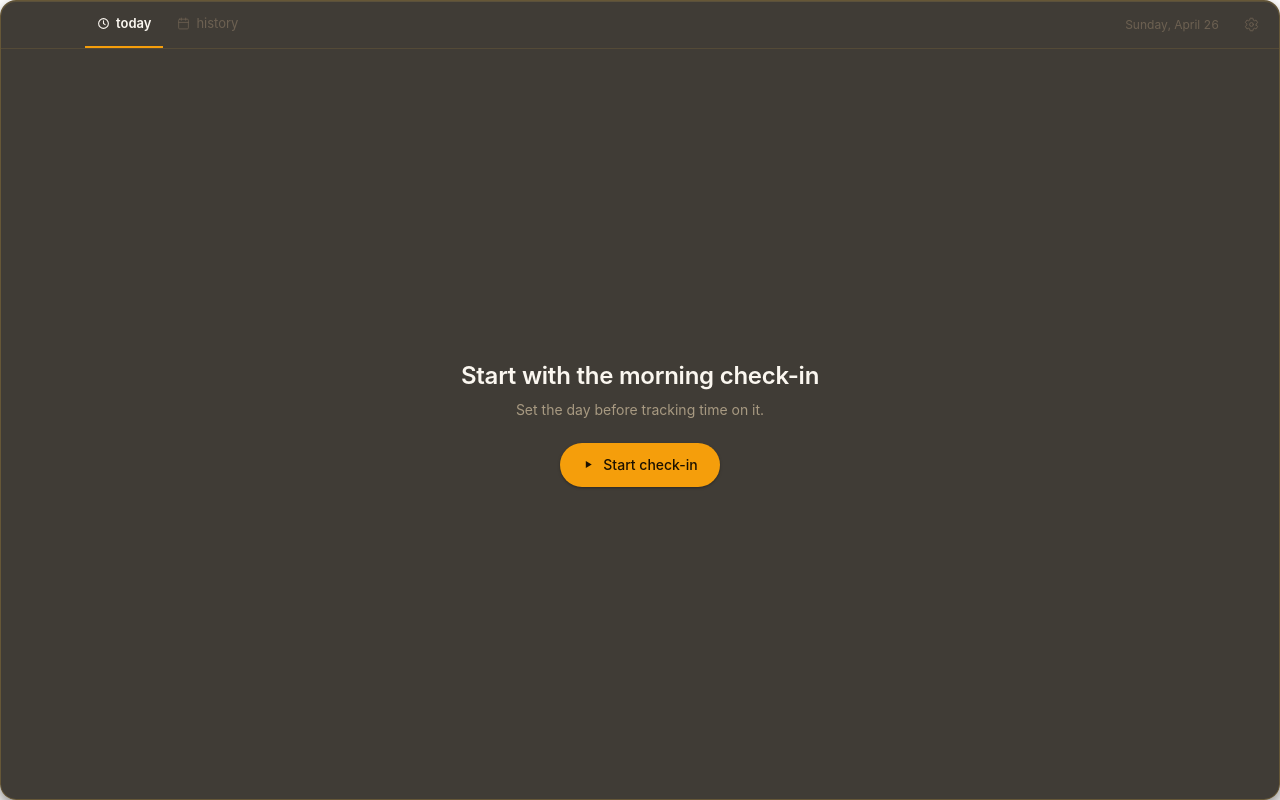
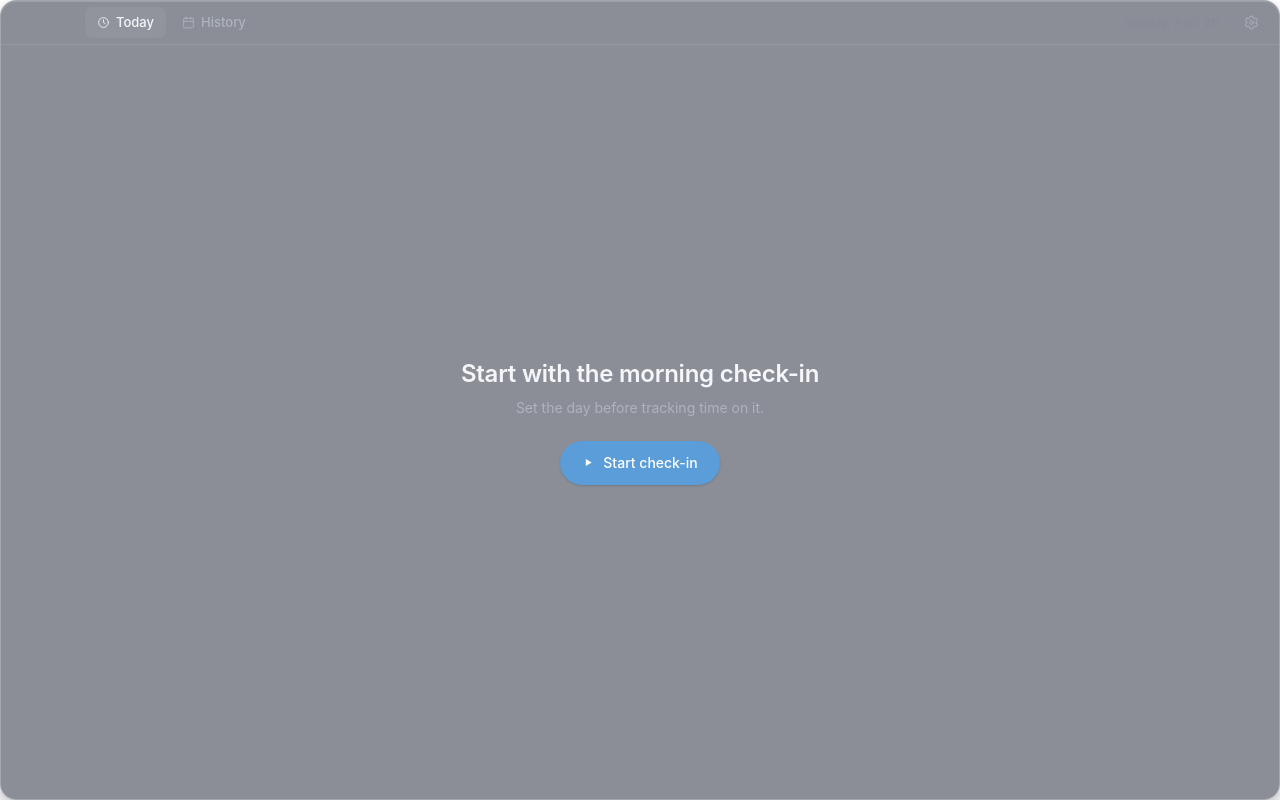
Before and after one commit to espeniv/volt-productivity-tracker, a React (Vite) app in the folder src/renderer/: page / in a window 1280 px wide. Built offline with nearby package versions, Linux system fonts and the light colour scheme.

Commit message:
Revert "redesign: Warm Obsidian + Electric Amber visual identity"

```diff
--- a/src/renderer/index.html
+++ b/src/renderer/index.html
@@ -6,7 +6,7 @@
     <!-- https://developer.mozilla.org/en-US/docs/Web/HTTP/CSP -->
     <meta
       http-equiv="Content-Security-Policy"
-      content="default-src 'self'; script-src 'self'; style-src 'self' 'unsafe-inline' https://fonts.googleapis.com; font-src 'self' https://fonts.gstatic.com; img-src 'self' data:"
+      content="default-src 'self'; script-src 'self'; style-src 'self' 'unsafe-inline'; img-src 'self' data:"
     />
   </head>
 
--- a/src/renderer/src/assets/tokens.css
+++ b/src/renderer/src/assets/tokens.css
@@ -1,52 +1,53 @@
-/* Volt — design tokens (v3: Warm Obsidian + Electric Amber)
- * Aesthetic: warm dark glass, amber accent matching the lightning bolt identity.
- * Space Grotesk for a geometric, technical personality distinct from system defaults.
+/* Daily — design tokens (v2: Liquid Glass + Pine accent)
+ * Aesthetic: native macOS Tahoe vibrancy. Translucent surfaces, subtle saturation,
+ * crisp hairlines, system-feeling type. No serif for content.
+ * Accent: pine green #1F6B3A — used sparingly.
  */
 
-@import url('https://fonts.googleapis.com/css2?family=Space+Grotesk:wght@300;400;500;600;700&family=Space+Mono:ital,wght@0,400;0,700;1,400&display=swap');
+@import url('https://fonts.googleapis.com/css2?family=Inter:wght@400;500;600;700&family=JetBrains+Mono:wght@400;500&display=swap');
 
 :root {
-  /* Type — Space Grotesk as primary, system stack as fallback */
-  --font-sans: 'Space Grotesk', -apple-system, BlinkMacSystemFont, system-ui, sans-serif;
-  --font-display: 'Space Grotesk', -apple-system, system-ui, sans-serif;
-  --font-mono: 'Space Mono', ui-monospace, 'SF Mono', monospace;
+  /* Type — system-first, Inter as fallback so it feels like SF Pro on macOS */
+  --font-sans: -apple-system, BlinkMacSystemFont, 'SF Pro Text', 'SF Pro Display', 'Inter', system-ui, sans-serif;
+  --font-display: -apple-system, BlinkMacSystemFont, 'SF Pro Display', 'Inter', system-ui, sans-serif;
+  --font-mono: ui-monospace, 'SF Mono', 'JetBrains Mono', monospace;
 
-  /* Radii */
+  /* Radii — Tahoe leans bigger */
   --r-xs: 6px;
   --r-sm: 8px;
   --r-md: 12px;
   --r-lg: 16px;
   --r-xl: 22px;
 
-  /* Single theme — warm obsidian glass, amber accent */
-  --bg: #1A1714;                              /* warm dark desktop tone */
-  --glass: rgba(28, 23, 16, 0.84);            /* warm dark translucent */
-  --glass-2: rgba(42, 35, 24, 0.88);          /* nested frosted */
-  --glass-flat: #2A2318;                      /* fallback when blur not supported */
-  --bg-sunken: rgba(255, 195, 60, 0.07);
-  --bg-hover: rgba(255, 195, 60, 0.12);
-  --line: rgba(255, 195, 60, 0.10);
-  --line-strong: rgba(255, 195, 60, 0.20);
-  --hairline: rgba(255, 195, 60, 0.15);
+  /* Single theme — translucent dark glass, light text */
+  --bg: #ECEEF1;                       /* desktop tone */
+  --glass: rgba(48, 55, 68, 0.56);     /* mid-dark translucent — between previous light + dark */
+  --glass-2: rgba(66, 74, 88, 0.62);   /* nested frosted */
+  --glass-flat: #3D4453;               /* fallback when blur not supported */
+  --bg-sunken: rgba(255, 255, 255, 0.06);
+  --bg-hover: rgba(255, 255, 255, 0.10);
+  --line: rgba(255, 255, 255, 0.10);
+  --line-strong: rgba(255, 255, 255, 0.22);
+  --hairline: rgba(255, 255, 255, 0.18);
 
-  --ink: #FBF7F0;
-  --ink-2: #E6DFD0;
-  --ink-3: #A89A82;
-  --ink-4: #6D6152;
-  --ink-5: #463E34;
+  --ink: #F4F6FA;
+  --ink-2: #DCE0E8;
+  --ink-3: #ADB3C0;
+  --ink-4: #858B98;
+  --ink-5: #5C616D;
 
-  --accent: #F59E0B;                          /* electric amber */
-  --accent-hover: #D97706;
-  --accent-soft: rgba(245, 158, 11, 0.13);
-  --accent-ring: rgba(245, 158, 11, 0.32);
-  --accent-ink: #1C1100;                      /* dark text on bright amber */
+  --accent: #5B9DD9;                   /* sky */
+  --accent-hover: #4A8AC5;
+  --accent-soft: rgba(91, 157, 217, 0.12);
+  --accent-ring: rgba(91, 157, 217, 0.35);
+  --accent-ink: #FFFFFF;
 
-  --shadow-sm: 0 1px 3px rgba(0, 0, 0, 0.35);
-  --shadow-md: 0 6px 20px rgba(0, 0, 0, 0.40), 0 1px 3px rgba(0, 0, 0, 0.20);
-  --shadow-lg: 0 30px 60px -16px rgba(0, 0, 0, 0.55), 0 10px 20px -10px rgba(0, 0, 0, 0.35);
-  --shadow-glass: 0 20px 44px -12px rgba(0, 0, 0, 0.55), 0 4px 12px rgba(0, 0, 0, 0.30), inset 0 1px 0 rgba(255, 210, 100, 0.14);
+  --shadow-sm: 0 1px 2px rgba(15, 22, 35, 0.18);
+  --shadow-md: 0 6px 18px rgba(15, 22, 35, 0.20), 0 1px 2px rgba(15, 22, 35, 0.10);
+  --shadow-lg: 0 30px 60px -16px rgba(15, 22, 35, 0.36), 0 10px 20px -10px rgba(15, 22, 35, 0.18);
+  --shadow-glass: 0 20px 44px -12px rgba(15, 22, 35, 0.32), 0 4px 12px rgba(15, 22, 35, 0.16), inset 0 1px 0 rgba(255, 255, 255, 0.16);
 
-  --blur: blur(60px) saturate(220%);
+  --blur: blur(50px) saturate(180%);
 }
 
 /* Reset-ish */
--- a/src/renderer/src/design/Logo.tsx
+++ b/src/renderer/src/design/Logo.tsx
@@ -40,16 +40,16 @@ export function Logo({ size = 32, monochrome, style, title }: Props): React.JSX.
     >
       <defs>
         <linearGradient id="voltLogoTile" x1="0" y1="0" x2="0" y2="1">
-          <stop offset="0" stopColor="#2E2516" />
-          <stop offset="1" stopColor="#160F07" />
+          <stop offset="0" stopColor="#3A3A3D" />
+          <stop offset="1" stopColor="#1F1F22" />
         </linearGradient>
         <linearGradient id="voltLogoBolt" x1="0.2" y1="0" x2="0.85" y2="1">
-          <stop offset="0" stopColor="#FFE27A" />
-          <stop offset="0.50" stopColor="#F59E0B" />
-          <stop offset="1" stopColor="#C97A05" />
+          <stop offset="0" stopColor="#A8DCFF" />
+          <stop offset="0.55" stopColor="#5DA8F0" />
+          <stop offset="1" stopColor="#3D7FCF" />
         </linearGradient>
         <linearGradient id="voltLogoShine" x1="0" y1="0" x2="0" y2="1">
-          <stop offset="0" stopColor="#FFFFFF" stopOpacity="0.45" />
+          <stop offset="0" stopColor="#FFFFFF" stopOpacity="0.55" />
           <stop offset="1" stopColor="#FFFFFF" stopOpacity="0" />
         </linearGradient>
       </defs>
--- a/src/renderer/src/design/theme.tsx
+++ b/src/renderer/src/design/theme.tsx
@@ -20,6 +20,6 @@ export function useApplyTheme(): void {
     root.style.setProperty('--accent', accent)
     root.style.setProperty('--accent-soft', hexA(accent, 0.12))
     root.style.setProperty('--accent-ring', hexA(accent, 0.35))
-    root.style.setProperty('--accent-ink', relativeLuminance(accent) > 0.40 ? '#1C1100' : '#FFFFFF')
+    root.style.setProperty('--accent-ink', relativeLuminance(accent) > 0.55 ? '#1A1F2A' : '#FFFFFF')
   }, [accent])
 }
--- a/src/renderer/src/views/MainWindow/SettingsTab.tsx
+++ b/src/renderer/src/views/MainWindow/SettingsTab.tsx
@@ -4,7 +4,7 @@ import { Logo } from '../../design/Logo'
 import { useT } from '../../i18n/useT'
 import type { Language, Settings } from '../../../../shared/types'
 
-const ACCENTS = ['#F59E0B', '#3ECF8E', '#7C6BFF', '#F87171']
+const ACCENTS = ['#5B9DD9', '#3FB364', '#D97757', '#EAB308']
 
 function SettingsGroup({
   title,
--- a/src/renderer/src/views/MainWindow/index.tsx
+++ b/src/renderer/src/views/MainWindow/index.tsx
@@ -38,7 +38,7 @@ export function MainWindow(): React.JSX.Element {
     >
       <div
         style={{
-          height: 48,
+          height: 44,
           display: 'flex',
           alignItems: 'center',
           padding: '0 14px 0 84px',
@@ -51,8 +51,7 @@ export function MainWindow(): React.JSX.Element {
         <div
           style={{
             display: 'flex',
-            gap: 2,
-            height: '100%',
+            gap: 4,
             // @ts-expect-error - non-standard CSS
             WebkitAppRegion: 'no-drag'
           }}
@@ -65,21 +64,21 @@ export function MainWindow(): React.JSX.Element {
                 key={tabKey}
                 onClick={() => setTab(tabKey)}
                 style={{
-                  background: 'transparent',
+                  background: active ? 'var(--bg-sunken)' : 'transparent',
                   border: 'none',
-                  borderBottom: active ? '2px solid var(--accent)' : '2px solid transparent',
-                  padding: '0 12px',
+                  padding: '6px 12px',
+                  borderRadius: 8,
                   fontSize: 13,
-                  color: active ? 'var(--ink)' : 'var(--ink-4)',
-                  fontWeight: active ? 600 : 400,
+                  color: active ? 'var(--ink)' : 'var(--ink-3)',
+                  fontWeight: 500,
+                  textTransform: 'capitalize',
                   display: 'inline-flex',
                   alignItems: 'center',
                   gap: 6,
-                  cursor: 'pointer',
-                  transition: 'color 120ms ease, border-color 120ms ease'
+                  cursor: 'pointer'
                 }}
               >
-                <Icon name={tabKey === 'today' ? 'today' : 'calendar'} size={13} stroke={active ? 2 : 1.5} />
+                <Icon name={tabKey === 'today' ? 'today' : 'calendar'} size={13} stroke={1.6} />
                 <span>{label}</span>
               </button>
             )
@@ -104,13 +103,13 @@ export function MainWindow(): React.JSX.Element {
             background: settingsOpen ? 'var(--bg-sunken)' : 'transparent',
             border: 'none',
             cursor: 'pointer',
-            color: settingsOpen ? 'var(--accent)' : 'var(--ink-4)',
-            transition: 'color 120ms ease',
+            color: settingsOpen ? 'var(--ink)' : 'var(--ink-3)',
+            transition: 'background 120ms ease, color 120ms ease',
             // @ts-expect-error - non-standard CSS
             WebkitAppRegion: 'no-drag'
           }}
         >
-          <Icon name="gear" size={15} stroke={settingsOpen ? 2 : 1.5} />
+          <Icon name="gear" size={15} stroke={1.6} />
         </button>
       </div>
 
--- a/src/renderer/src/views/MenuDropdown.tsx
+++ b/src/renderer/src/views/MenuDropdown.tsx
@@ -387,8 +387,8 @@ function ActiveTimer({
           style={{
             flex: 1,
             height: 40,
-            background: 'var(--glass-flat)',
-            color: 'var(--ink)',
+            background: '#1A1F2A',
+            color: '#F4F6FA',
             border: 'none',
             borderRadius: 10,
             fontSize: 13,
--- a/src/shared/defaults.ts
+++ b/src/shared/defaults.ts
@@ -5,7 +5,7 @@ export const defaultSettings: Settings = {
   dayRolloverHour: 0,
   hideDock: true,
   autoLaunch: false,
-  accent: '#F59E0B',
+  accent: '#5B9DD9',
   gentleReminder: false,
   reminderTime: '10:00',
   pinTray: false,
```
